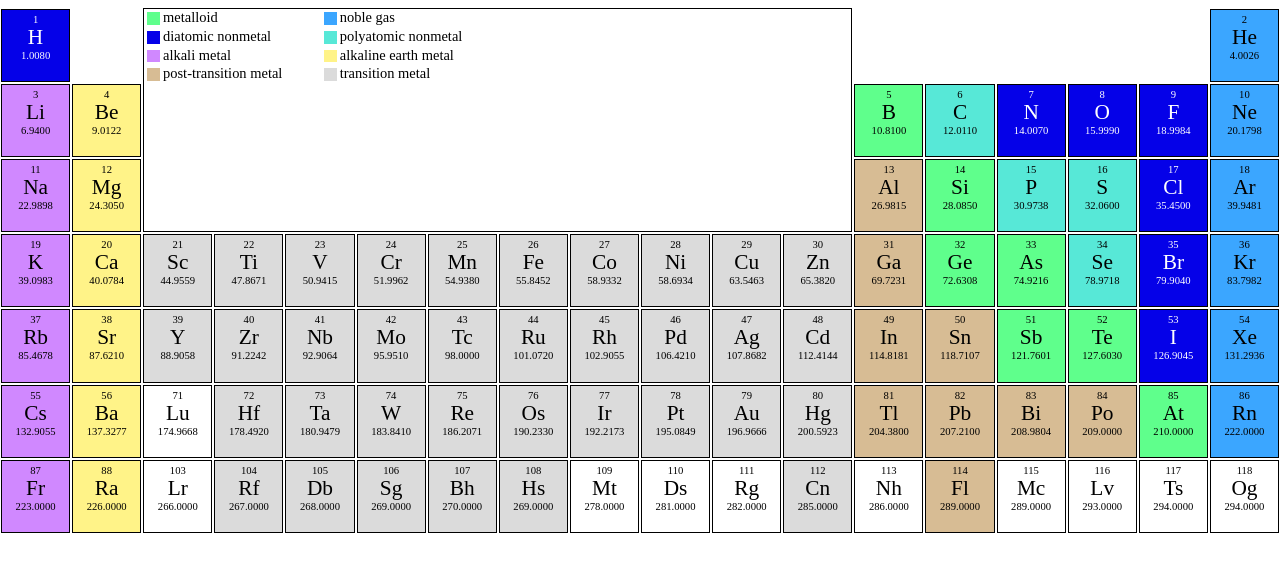
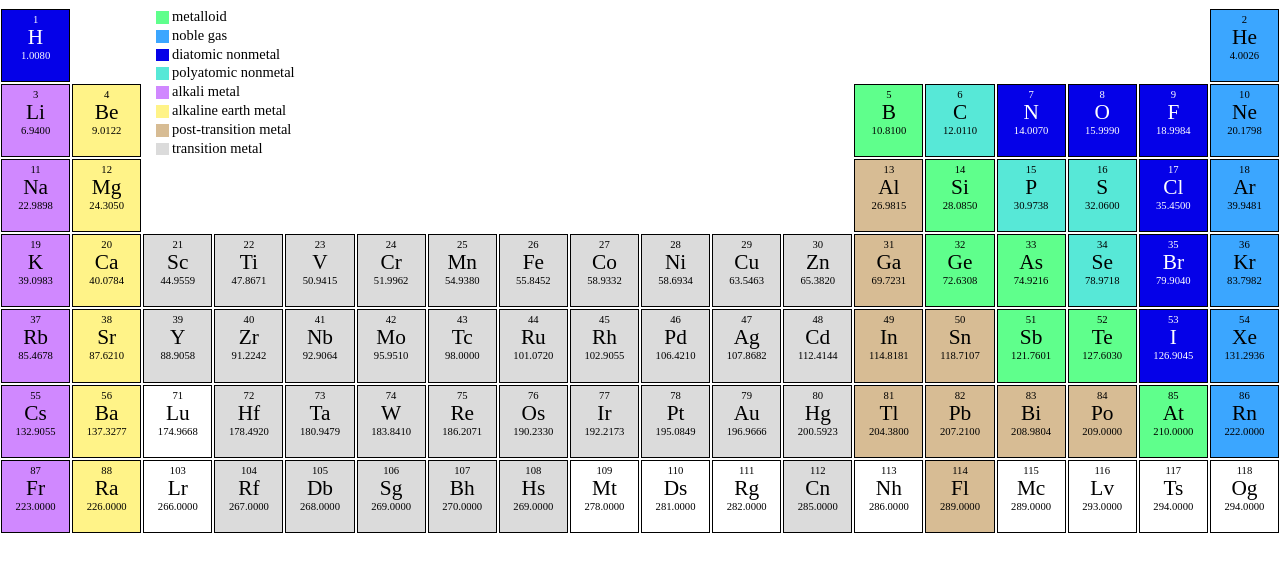
Before and after one commit to dbrudner/periodic-table, a React (Create React App) app: page / in a window 1280 px wide. Shown: the top 572 px of the page. Built offline with nearby package versions, Linux system fonts and the light colour scheme.

Commit message:
temp legend

```diff
--- a/src/App.js
+++ b/src/App.js
@@ -3,7 +3,6 @@ import Table from "./table";
 import DetailedView from "./detailed-view";
 import { ThemeProvider } from "styled-components";
 import theme from "./theme";
-import Legend from "./legend";
 import Quinn from "./quinn";
 
 class App extends Component {
--- a/src/legend.js
+++ b/src/info.js
@@ -3,23 +3,28 @@ import styled from "styled-components";
 import { categories } from "./constants";
 import LegendKey from "./legend-key";
 
-const Legend = styled.div`
+const Info = styled.div`
 	position: fixed;
 	left: calc(((100vw / 18 - 4px) * 2) + 9px);
 	height: calc(((100vw / 18 - 4px) * 3) + 21px);
 	width: calc(((100vw / 18 - 4px) * 10) + 36px);
-	border: 1px solid black;
-	display: grid;
-	grid-template-columns: calc((((100vw / 18 - 4px) * 10) + 36px) / 4) calc(
-			(((100vw / 18 - 4px) * 10) + 36px) / 4
-		);
-	align-content: start;
+	padding-left: 10px;
+	h2 {
+	}
+`;
+
+const Legend = styled.div`
+	/* display: grid;
+	grid-template-columns: calc((((100vw / 18 - 4px) * 10) + 36px) / 4)
+	align-content: start; */
 `;
 
 export default () => {
 	return (
-		<Legend smallScreen={window.innerWidth < 1200}>
-			{categories.map(category => <LegendKey category={category} />)}
-		</Legend>
+		<Info smallScreen={window.innerWidth < 1200}>
+			<Legend>
+				{categories.map(category => <LegendKey category={category} />)}
+			</Legend>
+		</Info>
 	);
 };
--- a/src/legend-key.js
+++ b/src/legend-key.js
@@ -10,6 +10,7 @@ const Swatch = styled.div`
 `;
 
 const SwatchContainer = styled.div`
+	/* width: calc((((100vw / 18 - 4px) * 10) + 36px) / 4) */
 	display: flex;
 	justify-content: left;
 	font-size: calc(6px + 6 * ((100vw - 320px) / 680));
--- a/src/quinn.js
+++ b/src/quinn.js
@@ -1,5 +1,5 @@
 import React, { Component } from "react";
-import Legend from "./legend";
+import Info from "./info";
 import DetailedView from "./detailed-view";
 import Table from "./table";
 
@@ -24,7 +24,7 @@ export default class extends Component {
 	render() {
 		return (
 			<div style={{ position: "relative" }}>
-				<Legend />
+				<Info />
 				{this.state.detailedViewOpen ? (
 					<DetailedView {...this.state.detailedElement} />
 				) : (
```
